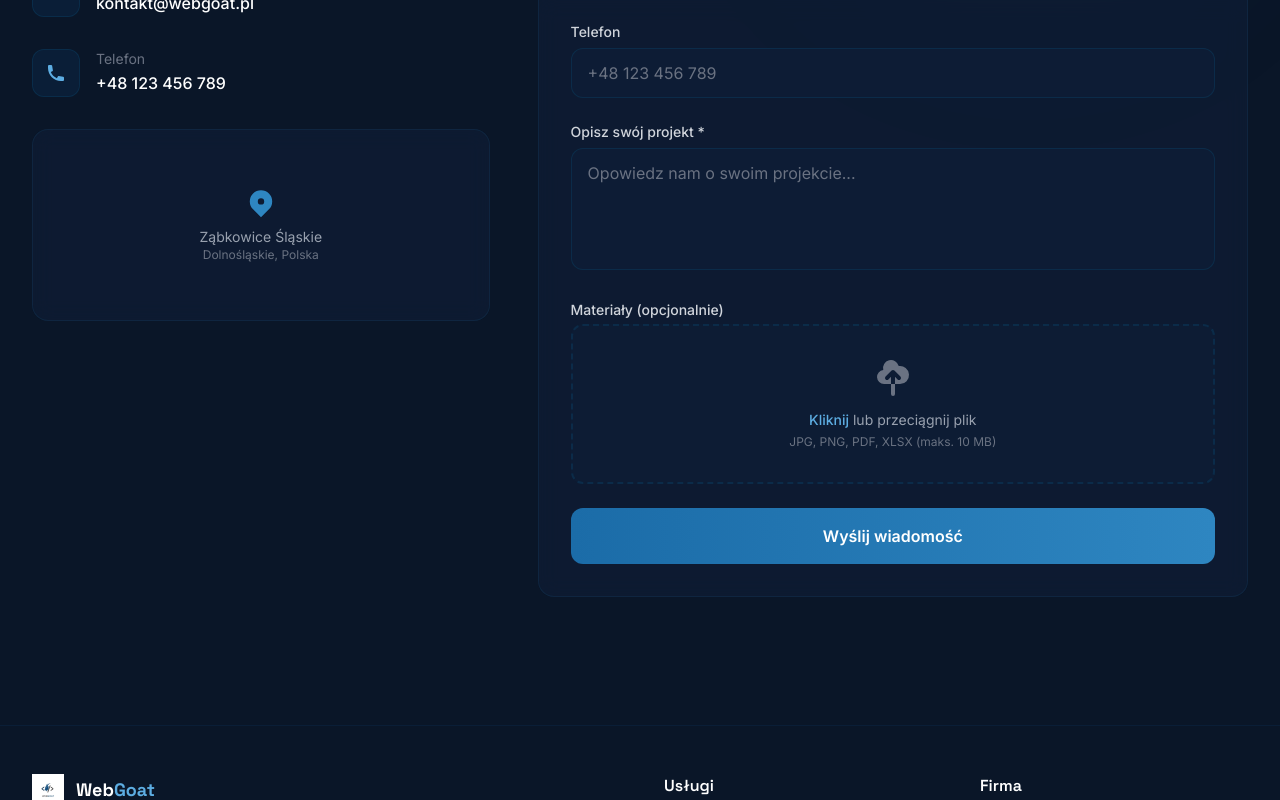
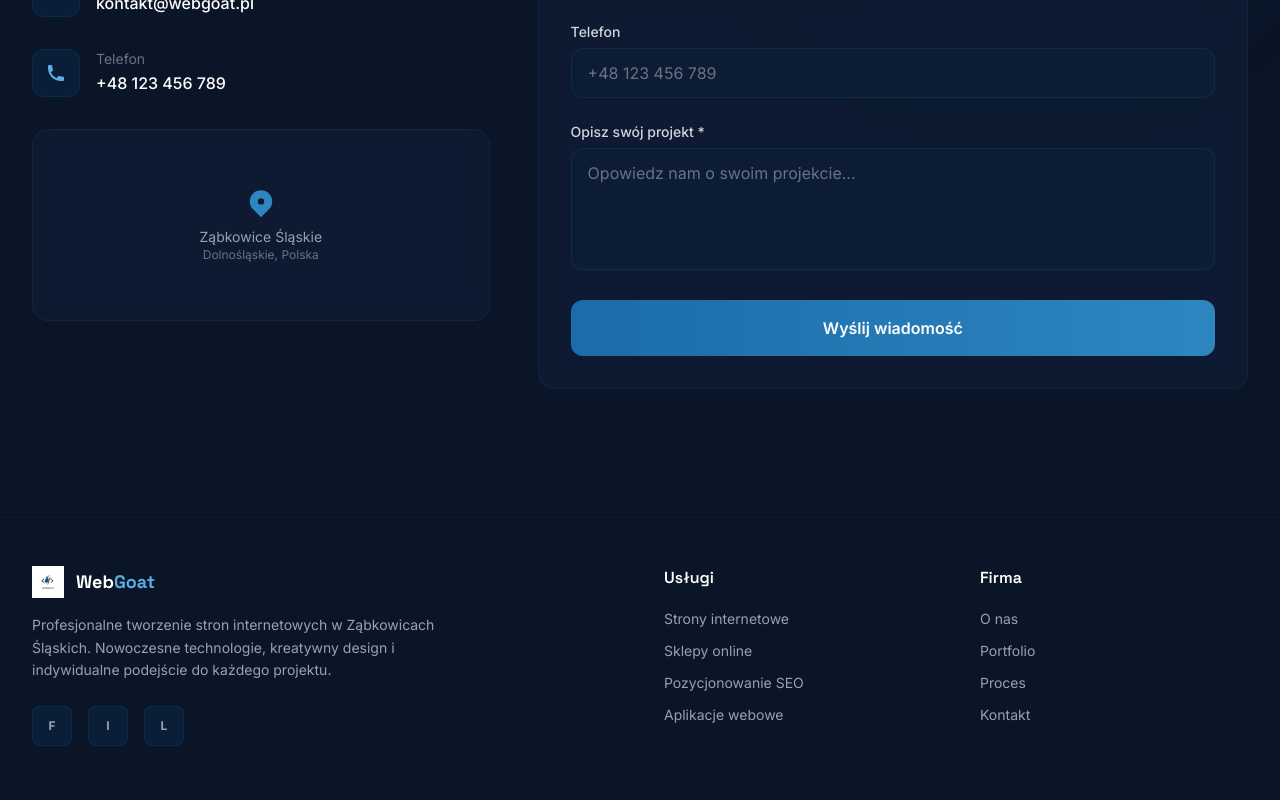
Before and after one commit to PanKoza/Moja-strona-2.0, a React (Vite) app in the folder frontend/: page / in a window 1280 px wide. Shown: the part 5999-6799 px from the top of the page. Built offline with nearby package versions, Linux system fonts and the light colour scheme.

Commit message:
poprawka formularza

```diff
--- a/frontend/index.html
+++ b/frontend/index.html
@@ -15,9 +15,9 @@
     <meta property="og:description" content="Profesjonalne tworzenie stron internetowych, sklepów online i aplikacji webowych. Lokalny partner technologiczny w Ząbkowicach Śląskich." />
     <meta property="og:type" content="website" />
     <meta property="og:locale" content="pl_PL" />
-    <meta property="og:image" content="/logo%20WebGoat.png" />
+    <meta property="og:image" content="/logo_WebGoat.png" />
 
-    <link rel="icon" type="image/svg+xml" href="/favicon.svg" />
+    <link rel="icon" type="image/png" href="/logo_WebGoat.png" />
     <link rel="preconnect" href="https://fonts.googleapis.com" />
     <link rel="preconnect" href="https://fonts.gstatic.com" crossorigin />
     <link href="https://fonts.googleapis.com/css2?family=Inter:wght@300;400;500;600;700;800;900&family=Space+Grotesk:wght@400;500;600;700&display=swap" rel="stylesheet" />
--- a/frontend/src/components/ContactSection.jsx
+++ b/frontend/src/components/ContactSection.jsx
@@ -2,7 +2,6 @@ import { useState } from 'react'
 import { motion } from 'framer-motion'
 import { HiMail, HiPhone, HiLocationMarker } from 'react-icons/hi'
 import AnimatedSection from './AnimatedSection'
-import FileUpload from './FileUpload'
 
 const contactInfo = [
   {
@@ -32,7 +31,6 @@ export default function ContactSection() {
     phone: '',
     message: '',
   })
-  const [file, setFile] = useState(null)
   const [sending, setSending] = useState(false)
   const [sent, setSent] = useState(false)
 
@@ -45,27 +43,17 @@ export default function ContactSection() {
     setSending(true)
 
     try {
-      const fd = new FormData()
-      fd.append('name', formData.name)
-      fd.append('email', formData.email)
-      fd.append('phone', formData.phone)
-      fd.append('message', formData.message)
-      if (file) {
-        fd.append('clientMaterial', file)
-      }
-
-      const res = await fetch('http://localhost:5000/api/contact', {
+      const res = await fetch('https://formspree.io/f/mqabjynw', {
         method: 'POST',
-        body: fd,
+        headers: { 'Accept': 'application/json' },
+        body: new FormData(e.target),
       })
 
       if (res.ok) {
         setSent(true)
         setFormData({ name: '', email: '', phone: '', message: '' })
-        setFile(null)
       } else {
-        const data = await res.json()
-        alert(data.message || 'Wystąpił błąd. Spróbuj ponownie.')
+        alert('Wystąpił błąd. Spróbuj ponownie.')
       }
     } catch {
       alert('Nie udało się wysłać wiadomości. Sprawdź połączenie i spróbuj ponownie.')
@@ -151,7 +139,7 @@ export default function ContactSection() {
                 </button>
               </motion.div>
             ) : (
-              <form onSubmit={handleSubmit} className="glass-card rounded-2xl p-8 space-y-6">
+              <form id="contact-form" action="https://formspree.io/f/mqabjynw" method="POST" onSubmit={handleSubmit} className="glass-card rounded-2xl p-8 space-y-6">
                 <div className="grid grid-cols-1 sm:grid-cols-2 gap-6">
                   <div>
                     <label htmlFor="name" className="block text-sm font-medium text-gray-300 mb-1.5">
@@ -216,8 +204,6 @@ export default function ContactSection() {
                   />
                 </div>
 
-                <FileUpload onFileSelect={setFile} />
-
                 <button
                   type="submit"
                   disabled={sending}
```
